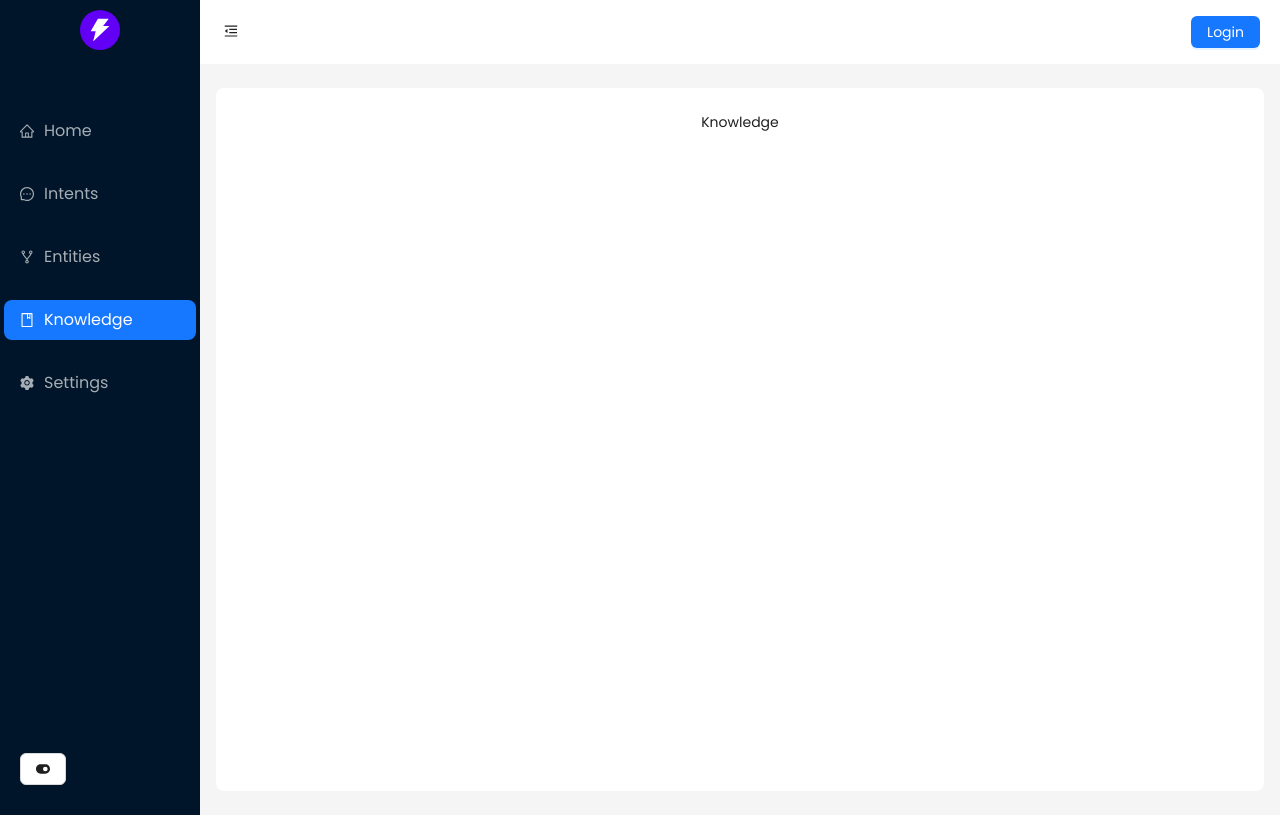
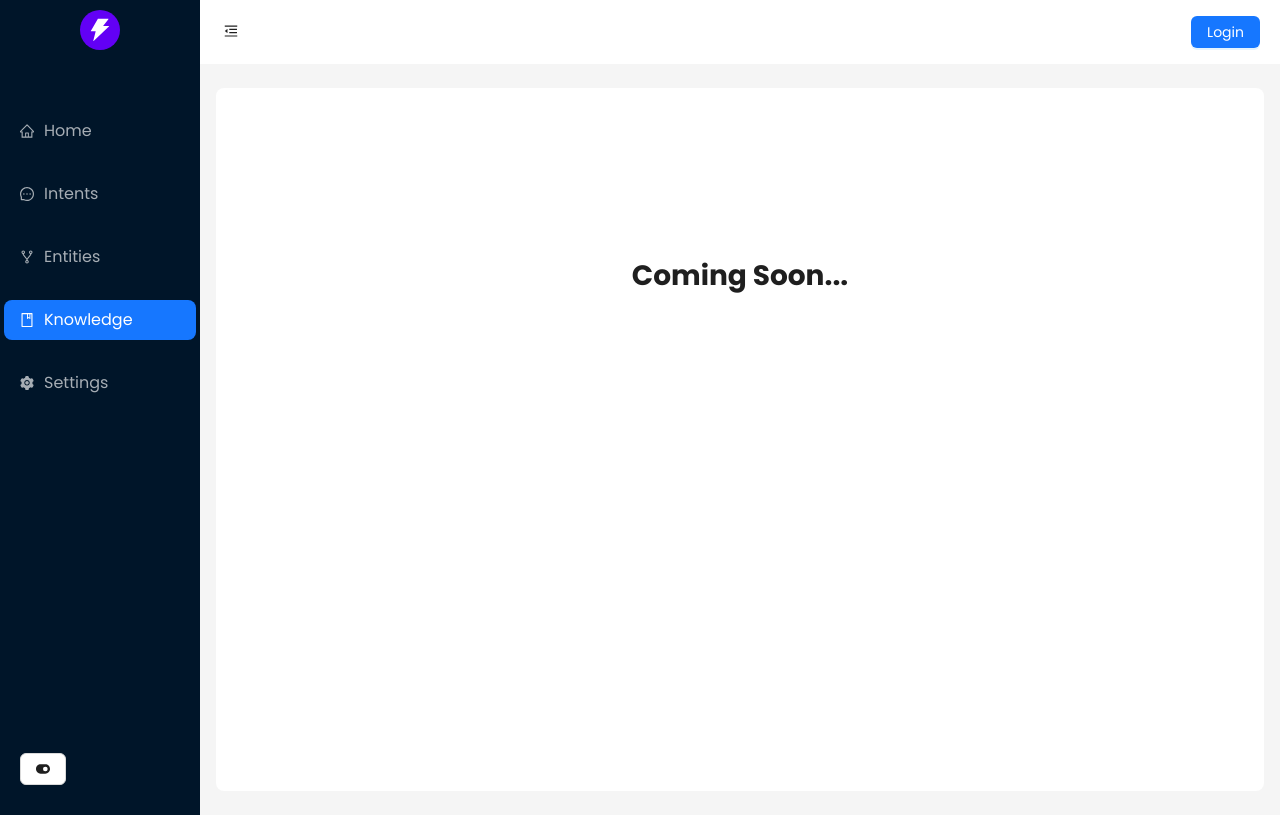
Before and after one commit to BryleCunanan/ai360-studio, a React (Vite) app: page /knowledge in a window 1280 px wide. Built offline with nearby package versions, Linux system fonts and the light colour scheme.

Commit message:
Implemented a method to destroy login button when logged in

```diff
--- a/src/components/LoginForm.jsx
+++ b/src/components/LoginForm.jsx
@@ -1,7 +1,7 @@
 import { Button, Checkbox, Form, Input, message } from "antd";
 import axios from "axios";
 
-const LoginForm = ({ handleModalUpdate }) => {
+const LoginForm = ({ handleModalUpdate, handleLoginButton }) => {
   const onFinish = (values) => {
     console.log("Success:", values);
     axios
@@ -11,7 +11,7 @@ const LoginForm = ({ handleModalUpdate }) => {
       })
       .then((result) => {
         localStorage.setItem("token", "Bearer " + result.data.token);
-
+        handleLoginButton(true);
         handleModalUpdate(false);
         message.success("Login Successful");
       })
--- a/src/layouts/RootLayout.jsx
+++ b/src/layouts/RootLayout.jsx
@@ -14,6 +14,7 @@ const RootLayout = () => {
   const [darkTheme, setDarkTheme] = useState(true);
   const [collapsed, setCollapsed] = useState(false);
   const [modalOpen, setModalOpen] = useState(false);
+  const [isLoggedIn, setIsLoggedIn] = useState(false);
 
   const toggleTheme = () => {
     setDarkTheme(!darkTheme);
@@ -62,6 +63,7 @@ const RootLayout = () => {
             onClick={() => setCollapsed(!collapsed)}
             icon={collapsed ? <MenuUnfoldOutlined /> : <MenuFoldOutlined />}
           />
+          {isLoggedIn ? null : (
             <Button
               style={{ marginRight: 20 }}
               type="primary"
@@ -69,6 +71,7 @@ const RootLayout = () => {
             >
               Login
             </Button>
+          )}
 
           <Modal
             title="Login"
@@ -80,7 +83,10 @@ const RootLayout = () => {
             destroyOnClose
             onCancel={handleCancel}
           >
-            <LoginForm handleModalUpdate={setModalOpen} />
+            <LoginForm
+              handleModalUpdate={setModalOpen}
+              handleLoginButton={setIsLoggedIn}
+            />
           </Modal>
         </Header>
         <Content
--- a/src/pages/Knowledge.jsx
+++ b/src/pages/Knowledge.jsx
@@ -1,7 +1,18 @@
 import React from "react";
 
 const Knowledge = () => {
-  return <div>Knowledge</div>;
+  return (
+    <h1
+      style={{
+        display: "flex",
+        justifyContent: "center",
+        alignItems: "center",
+        height: "50%",
+      }}
+    >
+      Coming Soon...
+    </h1>
+  );
 };
 
 export default Knowledge;
```
Lines whose indentation alone changed are shown as unchanged.
